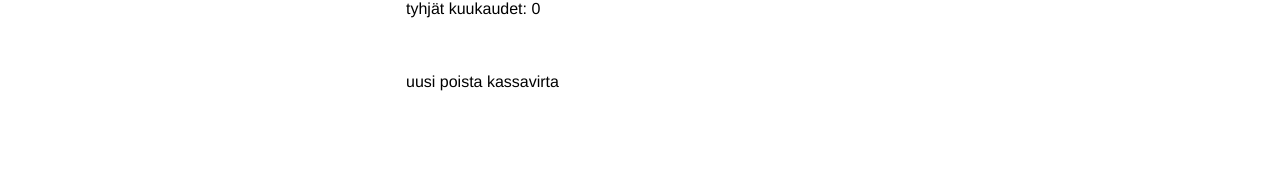
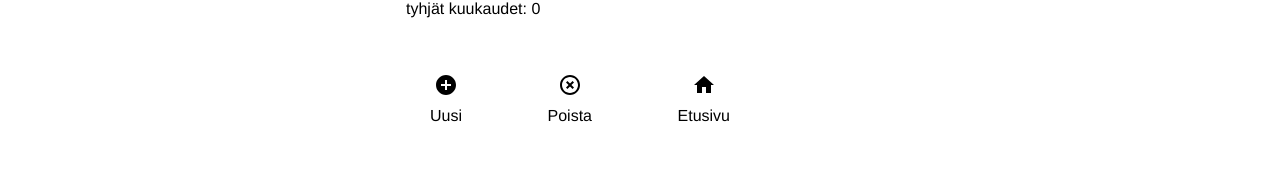
Before and after one commit to jpeipone/Rental-Property, a React (Create React App) app in the folder rental-property-app/: page /asunto/1 in a window 1280 px wide. Shown: the part 510-685 px from the top of the page. Built offline with nearby package versions, Linux system fonts and the light colour scheme.

Commit message:
apartment page has delete add and homepage icons

```diff
--- a/rental-property-app/package.json
+++ b/rental-property-app/package.json
@@ -3,6 +3,10 @@
   "version": "0.1.0",
   "private": true,
   "dependencies": {
+    "@emotion/react": "^11.11.3",
+    "@emotion/styled": "^11.11.0",
+    "@mui/icons-material": "^5.15.5",
+    "@mui/material": "^5.15.5",
     "@testing-library/jest-dom": "^5.17.0",
     "@testing-library/react": "^13.4.0",
     "@testing-library/user-event": "^13.5.0",
--- a/rental-property-app/src/components/pages/apartmentPage/ApartmentPage.css
+++ b/rental-property-app/src/components/pages/apartmentPage/ApartmentPage.css
@@ -39,6 +39,18 @@
 .buttons-row {
   display: flex;
   flex-direction: row;
-  margin-left: 1rem;
+  justify-content: space-between;
+  margin-left: 40px;
   margin-top: 3rem;
+  max-width: 300px;
 }
+
+.column__icon__text {
+  display: flex;
+  flex-direction: column;
+  align-items: center;
+}
+
+.icon-symbol {
+  margin-bottom: 10px;
+}
--- a/rental-property-app/src/components/pages/apartmentPage/ApartmentPage.js
+++ b/rental-property-app/src/components/pages/apartmentPage/ApartmentPage.js
@@ -1,7 +1,10 @@
 import { useContext, useEffect, useState } from "react";
 import { useParams } from "react-router-dom";
 import { UserContext } from "../../../ContextUser";
-
+import AddCircleIcon from "@mui/icons-material/AddCircle";
+import HighlightOffIcon from "@mui/icons-material/HighlightOff";
+import HomeIcon from "@mui/icons-material/Home";
+import { Link } from "react-router-dom";
 import "./ApartmentPage.css";
 
 const ApartmentPage = () => {
@@ -19,6 +22,17 @@ const ApartmentPage = () => {
   }, []);
 
   const imagePath = "images/apa.jpg";
+
+  const handleDeleteApartment = (id) => {
+    if (id) {
+      const findIndex = userdata?.findIndex(
+        (apartment) => apartment?.id === id
+      );
+      if (findIndex !== -1) {
+        setUserdata(userdata?.filter((apartment) => apartment.id !== id));
+      }
+    }
+  };
 
   return (
     <div className="apartment-page">
@@ -59,7 +73,30 @@ const ApartmentPage = () => {
           </div>
         )}
       </div>
-      <div className="buttons-row">uusi poista kassavirta</div>
+
+      <div className="buttons-row">
+        <Link to="/uusi">
+          <div className="column__icon__text">
+            <AddCircleIcon className="icon-symbol" />
+            Uusi
+          </div>
+        </Link>
+
+        <div
+          className="column__icon__text"
+          onClick={() => handleDeleteApartment(apartmentDetails?.id)}
+        >
+          <HighlightOffIcon className="icon-symbol" />
+          Poista
+        </div>
+
+        <Link to="/">
+          <div className="column__icon__text">
+            <HomeIcon className="icon-symbol" />
+            Etusivu
+          </div>
+        </Link>
+      </div>
     </div>
   );
 };
```
Also changed, not shown: 1 other file (tests, documents, lock files or other folders).
